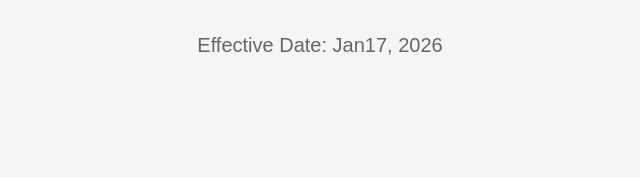
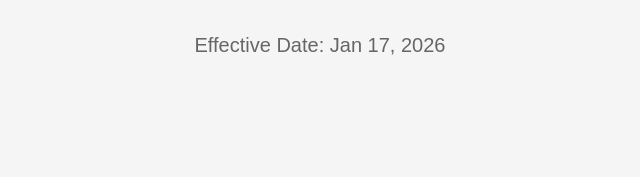
Before and after one commit to arc1o1/T-Base, a plain HTML site: page privacy-policy.html in a window 1280 px wide. Shown: the part 244-426 px from the top of the page, 320-960 px from the left. Drawn offline with Linux system fonts and the light colour scheme.

```diff
--- a/privacy-policy.html
+++ b/privacy-policy.html
@@ -104,7 +104,7 @@
             <h1>Privacy Policy</h1>
 
             <!-- Subheading -->
-            <h2>Effective Date: Jan17, 2026</h2>
+            <h2>Effective Date: Jan 17, 2026</h2>
         </header>
 
         <!-- Main Content Section -->
```
